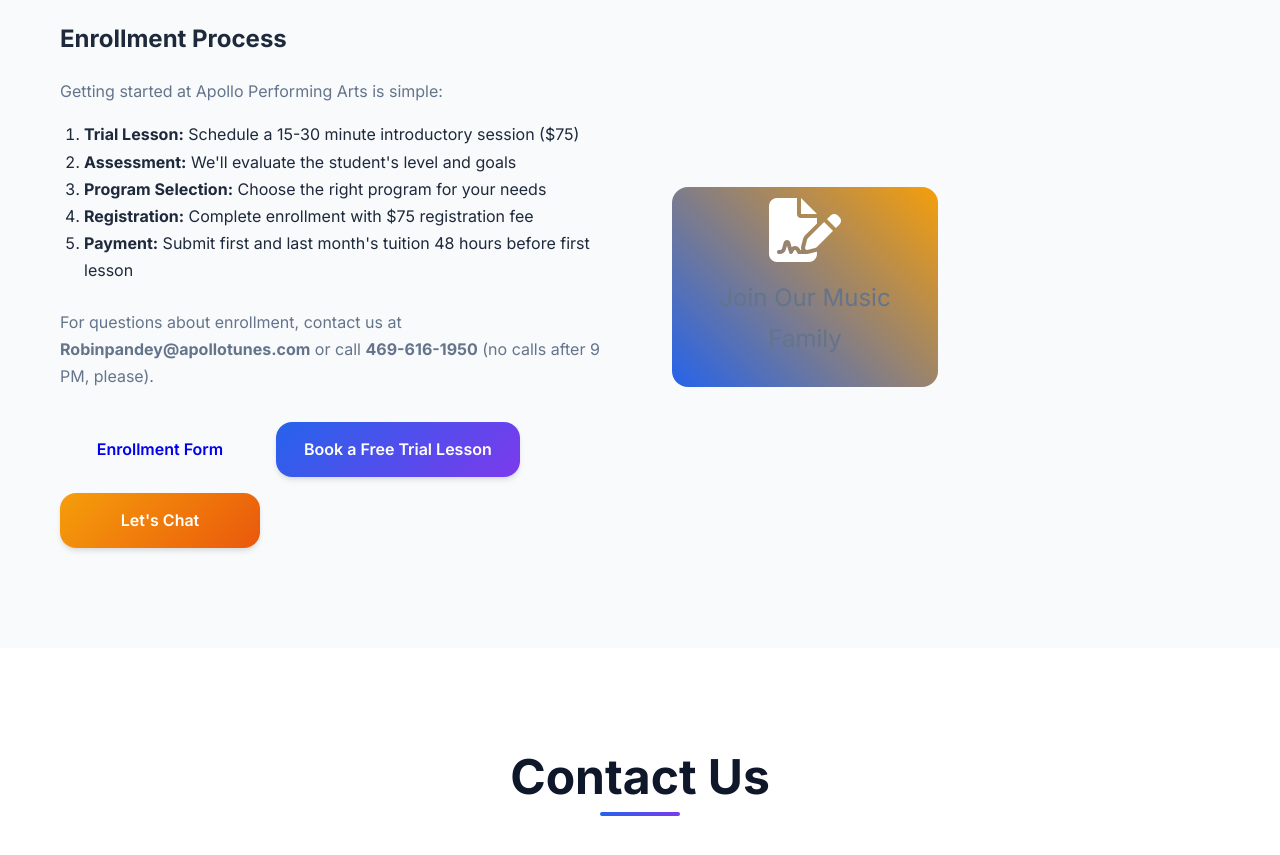
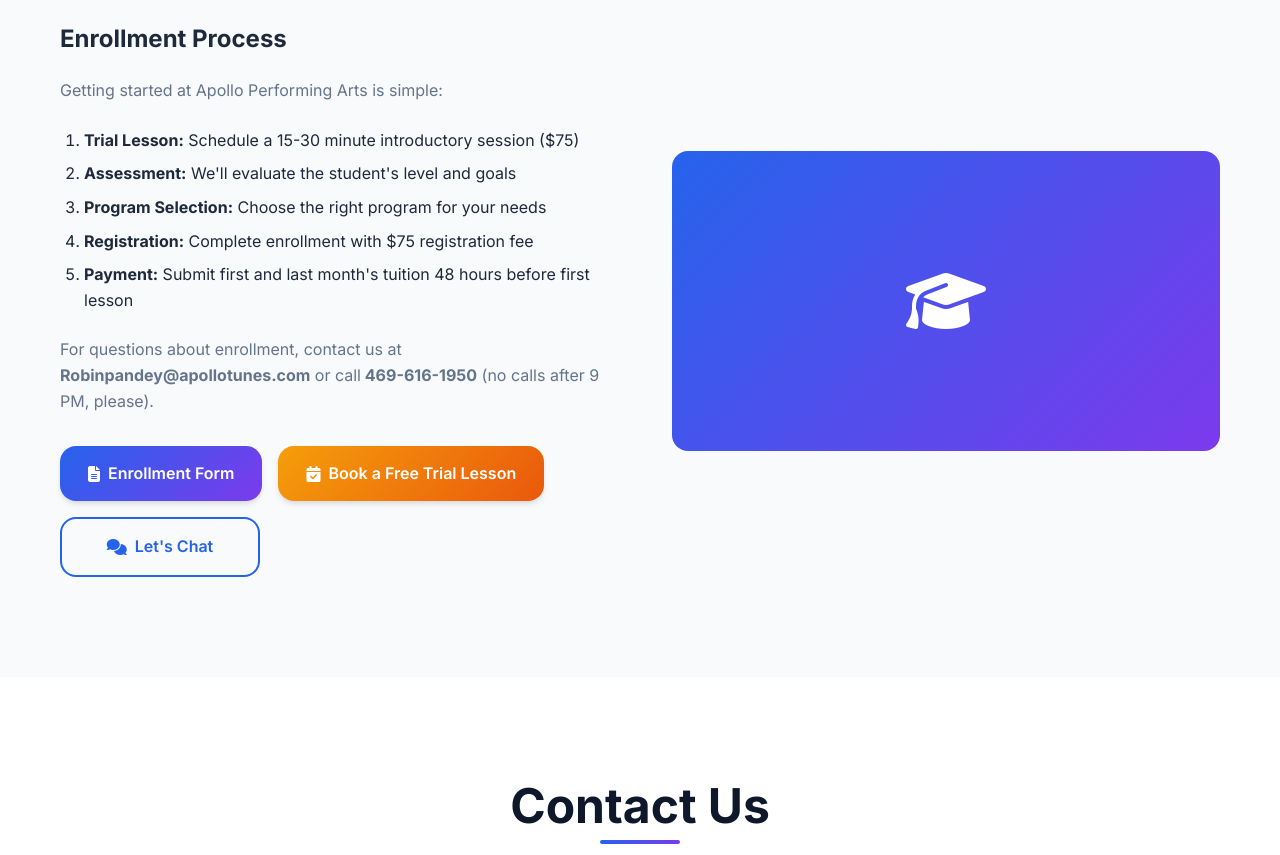
Before and after one commit to Apolloat2022/ApolloPerformingArts, a React (Vite) app: page / in a window 1280 px wide. Shown: the part 5940-6795 px from the top of the page. Built offline with nearby package versions, Linux system fonts and the light colour scheme.

Commit message:
Update Enrollment.tsx

```diff
--- a/src/components/Enrollment.tsx
+++ b/src/components/Enrollment.tsx
@@ -5,31 +5,40 @@
     <section id="enrollment" className="enrollment">
       <div className="container">
         <h2>Begin Your Musical Journey</h2>
-        <div className="about-content">
-          <div>
+        <div className="enrollment-content">
+          <div className="enrollment-text">
             <h3>Enrollment Process</h3>
             <p>Getting started at Apollo Performing Arts is simple:</p>
-            <ol style={{ marginLeft: '1.5rem', marginBottom: '1.5rem' }}>
+            <ol>
               <li><strong>Trial Lesson:</strong> Schedule a 15-30 minute introductory session ($75)</li>
               <li><strong>Assessment:</strong> We'll evaluate the student's level and goals</li>
               <li><strong>Program Selection:</strong> Choose the right program for your needs</li>
               <li><strong>Registration:</strong> Complete enrollment with $75 registration fee</li>
               <li><strong>Payment:</strong> Submit first and last month's tuition 48 hours before first lesson</li>
             </ol>
-            <p>For questions about enrollment, contact us at <strong>Robinpandey@apollotunes.com</strong> or call <strong>469-616-1950</strong> (no calls after 9 PM, please).</p>
+            <p>
+              For questions about enrollment, contact us at <strong>Robinpandey@apollotunes.com</strong> or call
+              <strong> 469-616-1950</strong> (no calls after 9 PM, please).
+            </p>
 
             <div className="button-group">
-              <a href="https://form.jotform.com/230734922066152" className="btn btn-enrollment" target="_blank" rel="noopener noreferrer">Enrollment Form</a>
-              <a href="https://calendly.com/robinpandey-apollotunes/30min" className="btn btn-primary" target="_blank" rel="noopener noreferrer">Book a Free Trial Lesson</a>
-              <a href="https://app.vectorshift.ai/chatbots/deployed/68d1d8ace9de515550b744a0" className="btn btn-chat" target="_blank" rel="noopener noreferrer">Let's Chat</a>
+              <a href="https://pci.jotform.com/form/223423546401144" className="btn btn-primary" target="_blank" rel="noopener noreferrer">
+                <i className="fas fa-file-alt"></i>
+                Enrollment Form
+              </a>
+              <a href="https://calendly.com/robinpandey-apollotunes/30min" className="btn btn-chat" target="_blank" rel="noopener noreferrer">
+                <i className="fas fa-calendar-check"></i>
+                Book a Free Trial Lesson
+              </a>
+              <a href="https://app.vectorshift.ai/chatbots/deployed/68d1d8ace9de515550b744a0" className="btn btn-outline" target="_blank" rel="noopener noreferrer">
+                <i className="fas fa-comments"></i>
+                Let's Chat
+              </a>
             </div>
           </div>
-          <div className="about-image">
-            <div className="about-img" style={{ background: 'linear-gradient(45deg, var(--primary), var(--accent))', display: 'flex', alignItems: 'center', justifyContent: 'center', color: 'white', fontSize: '1.5rem' }}>
-              <div style={{ textAlign: 'center', padding: '2rem' }}>
-                <i className="fas fa-file-signature" style={{ fontSize: '4rem', marginBottom: '1rem' }}></i>
-                <p>Join Our Music Family</p>
-              </div>
+          <div className="enrollment-image">
+            <div className="about-img" style={{ height: '300px' }}>
+              <i className="fas fa-graduation-cap" style={{ fontSize: '4rem' }}></i>
             </div>
           </div>
         </div>
```
